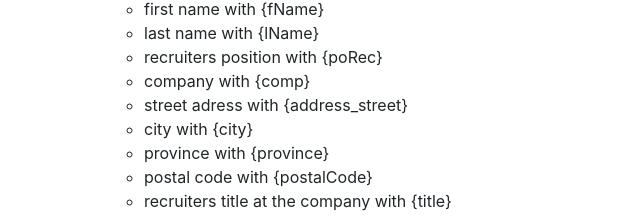
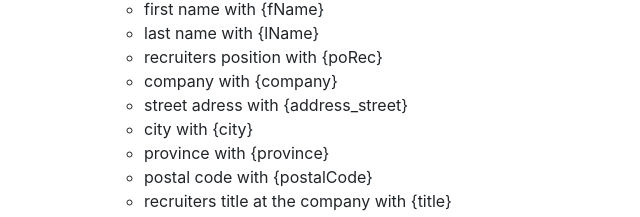
Before and after one commit to jaybcee/CoverLtr., a website: page public/howto.html in a window 1280 px wide. Shown: the part 179-396 px from the top of the page, 21-661 px from the left. Drawn offline with nearby package versions, Linux system fonts and the light colour scheme.

Commit message:
updated guide

```diff
--- a/public/howto.html
+++ b/public/howto.html
@@ -48,7 +48,7 @@
                     <li>first name with {fName}</li>
                     <li>last name with {lName}</li>
                     <li>recruiters position with {poRec}</li>
-                    <li>company with {comp}</li>
+                    <li>company with {company}</li>
                     <li>street adress with {address_street}</li>
                     <li>city with {city}</li>
                     <li>province with {province}</li>
```
Also changed, not shown: 2 other files.
